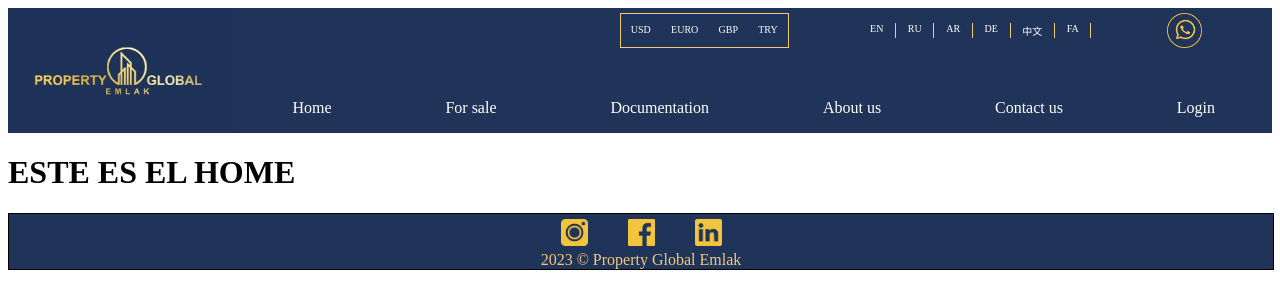
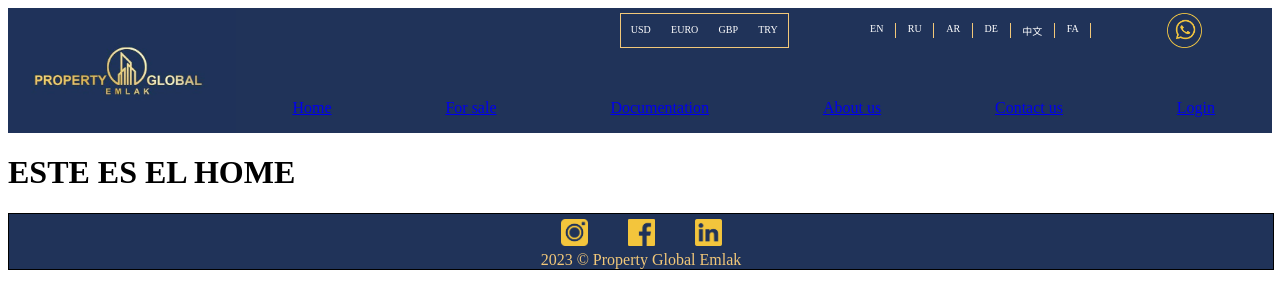
Before and after one commit to apamanuel/Property-Emlak-Group, a React (Create React App) app in the folder client/: page / in a window 1280 px wide. Shown: the top 308 px of the page. Built offline with nearby package versions, Linux system fonts and the light colour scheme.

Commit message:
Link implementation in the navBar

```diff
--- a/client/src/components/NavBar/NavBar.jsx
+++ b/client/src/components/NavBar/NavBar.jsx
@@ -7,22 +7,22 @@ const NavBar = ()=>{
         <div className={style.container}>
             <ul className={style.list}>
                 <li>
-                    Home
+                    <Link to='/'>Home</Link>
                 </li>
                 <li>
-                    For sale
+                    <Link to="/forSale">For sale</Link>
                 </li>
                 <li>
-                    Documentation
+                    <Link to="/documents">Documentation</Link>
                 </li>
                 <li>
-                    About us
+                    <Link to="/aboutUs">About us</Link>
                 </li>
                 <li>
-                    Contact us
+                    <Link to="/contactUs">Contact us</Link>
                 </li>
                 <li>
-                    Login
+                    <Link to="/login">Login</Link>
                 </li>
             </ul>
         </div>
```
